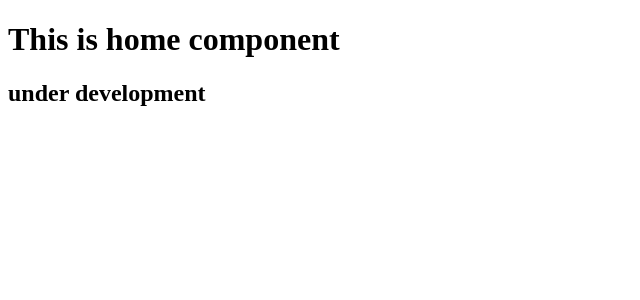
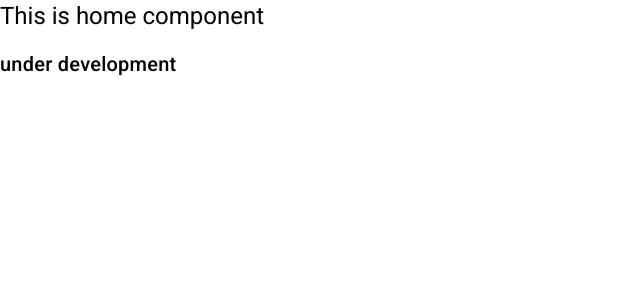
Before and after one commit to VishalKhandagale88/swap-sell, an Angular app in the folder product-webapp/webapp/swap-sell/: page / in a window 1280 px wide. Shown: the top 300 px of the page, without its empty margins (0-640 px from the left). Built offline with nearby package versions, Linux system fonts and the light colour scheme.

Commit message:
added code in html of login component and added angular material

```diff
--- a/product-webapp/webapp/swap-sell/angular.json
+++ b/product-webapp/webapp/swap-sell/angular.json
@@ -25,6 +25,7 @@
               "src/assets"
             ],
             "styles": [
+              "@angular/material/prebuilt-themes/indigo-pink.css",
               "src/styles.css"
             ],
             "scripts": []
@@ -87,6 +88,7 @@
               "src/assets"
             ],
             "styles": [
+              "@angular/material/prebuilt-themes/indigo-pink.css",
               "src/styles.css"
             ],
             "scripts": []
--- a/product-webapp/webapp/swap-sell/package.json
+++ b/product-webapp/webapp/swap-sell/package.json
@@ -11,13 +11,16 @@
   "private": true,
   "dependencies": {
     "@angular/animations": "^15.2.0",
+    "@angular/cdk": "^15.2.9",
     "@angular/common": "^15.2.0",
     "@angular/compiler": "^15.2.0",
     "@angular/core": "^15.2.0",
     "@angular/forms": "^15.2.0",
+    "@angular/material": "^15.2.9",
     "@angular/platform-browser": "^15.2.0",
     "@angular/platform-browser-dynamic": "^15.2.0",
     "@angular/router": "^15.2.0",
+    "angular-material": "^1.2.5",
     "rxjs": "~7.8.0",
     "tslib": "^2.3.0",
     "zone.js": "~0.12.0"
--- a/product-webapp/webapp/swap-sell/src/app/app.module.ts
+++ b/product-webapp/webapp/swap-sell/src/app/app.module.ts
@@ -5,6 +5,7 @@
 import { AppComponent } from './app.component';
 import { LoginComponent } from './features/login/login.component';
 import { HomeComponent } from './features/home/home.component';
+import { BrowserAnimationsModule } from '@angular/platform-browser/animations';
 
 @NgModule({
   declarations: [
@@ -14,7 +15,8 @@
   ],
   imports: [
     BrowserModule,
-    AppRoutingModule
+    AppRoutingModule,
+    BrowserAnimationsModule
   ],
   providers: [],
   bootstrap: [AppComponent]
--- a/product-webapp/webapp/swap-sell/src/app/features/login/login.component.html
+++ b/product-webapp/webapp/swap-sell/src/app/features/login/login.component.html
@@ -5,6 +5,15 @@
       src="../../../assets/logo.svg"
       alt="company logo"
       routerLink="/">
+      <p class="card__title">
+        welcome <br> back
+      </p>
+      <p class="card__footer">
+        Don't have an account ? <br>
+        <a href="">
+          Sign up
+        </a>
+      </p>
     </div>
   </section>
 </div>
--- a/product-webapp/webapp/swap-sell/src/index.html
+++ b/product-webapp/webapp/swap-sell/src/index.html
@@ -6,8 +6,11 @@
   <base href="/">
   <meta name="viewport" content="width=device-width, initial-scale=1">
   <link rel="icon" type="image/x-icon" href="favicon.ico">
+  <link rel="preconnect" href="https://fonts.gstatic.com">
+  <link href="https://fonts.googleapis.com/css2?family=Roboto:wght@300;400;500&display=swap" rel="stylesheet">
+  <link href="https://fonts.googleapis.com/icon?family=Material+Icons" rel="stylesheet">
 </head>
-<body>
+<body class="mat-typography">
   <app-root></app-root>
 </body>
 </html>
--- a/product-webapp/webapp/swap-sell/src/styles.css
+++ b/product-webapp/webapp/swap-sell/src/styles.css
@@ -1 +1,4 @@
 /* You can add global styles to this file, and also import other style files */
+
+html, body { height: 100%; }
+body { margin: 0; font-family: Roboto, "Helvetica Neue", sans-serif; }
```
Also changed, not shown: 1 other file (tests, documents, lock files or other folders).
